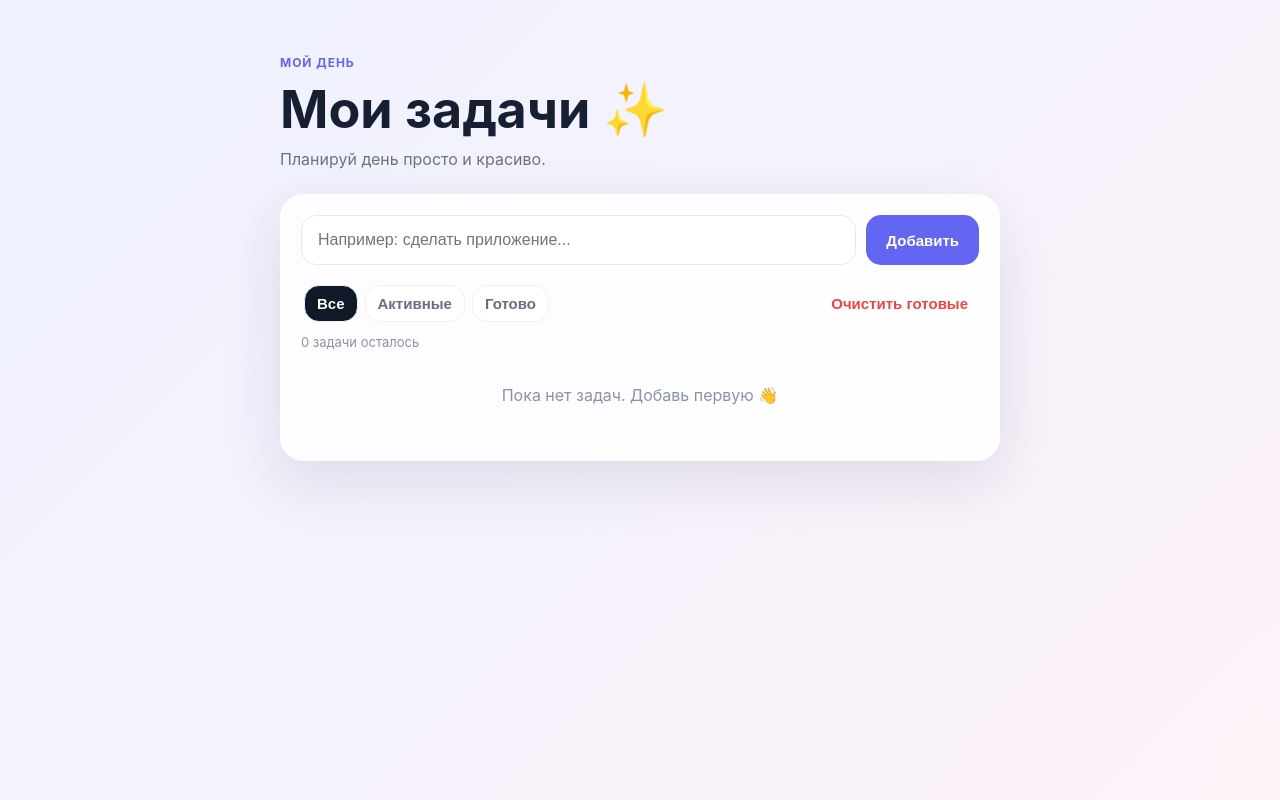
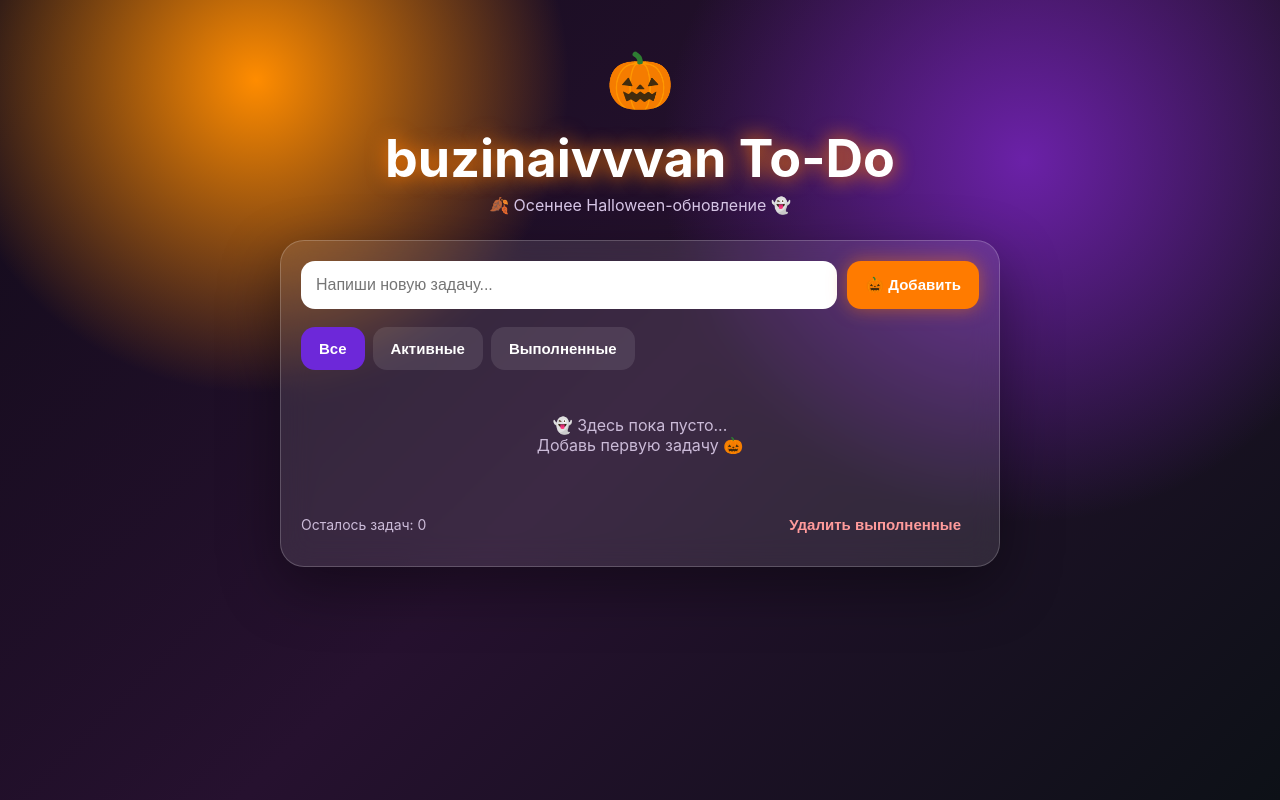
Before and after one commit to ivansaforostov07-tech/-buzinaivvvan-to-do, a plain HTML site: page index.html in a window 1280 px wide. Drawn offline with Linux system fonts and the light colour scheme.

Commit message:
Refactor HTML structure and styles for To-Do app

```diff
--- a/index.html
+++ b/index.html
@@ -1,169 +1,326 @@
-<!doctype html>
+<!DOCTYPE html>
 <html lang="ru">
 <head>
 <meta charset="UTF-8">
 <meta name="viewport" content="width=device-width, initial-scale=1.0">
-  <title>Мои задачи</title>
+<title>buzinaivvvan To-Do 🎃</title>
+
 <style>
-    * { box-sizing: border-box; }
-    body {
-      margin: 0; font-family: -apple-system, BlinkMacSystemFont, "Segoe UI", sans-serif;
-      background: linear-gradient(135deg, #eef2ff, #fdf2f8);
-      color: #172033; min-height: 100vh;
+*{box-sizing:border-box}
+
+body{
+margin:0;
+font-family:-apple-system,BlinkMacSystemFont,"Segoe UI",sans-serif;
+min-height:100vh;
+color:#fff;
+background:
+radial-gradient(circle at 20% 10%,#ff8c00 0,transparent 25%),
+radial-gradient(circle at 80% 20%,#6b21a8 0,transparent 30%),
+linear-gradient(135deg,#120b1a,#26112f,#0d1117);
 }
-    .app { width: min(720px, 92%); margin: 0 auto; padding: 55px 0; }
-    .hero { margin-bottom: 25px; }
-    .eyebrow { color: #6366f1; font-weight: 700; letter-spacing: .08em; text-transform: uppercase; font-size: 12px; }
-    h1 { font-size: clamp(34px, 8vw, 52px); margin: 8px 0; }
-    .subtitle { color: #697386; margin: 0; font-size: 16px; }
-    .card {
-      background: rgba(255,255,255,.82); backdrop-filter: blur(14px);
-      border: 1px solid rgba(255,255,255,.9); border-radius: 24px;
-      box-shadow: 0 20px 60px rgba(50, 50, 93, .12); padding: 20px;
+
+.app{
+width:min(720px,92%);
+margin:0 auto;
+padding:55px 0;
 }
-    .input-row { display: flex; gap: 10px; }
-    input {
-      flex: 1; border: 1px solid #e3e7ef; border-radius: 15px; padding: 15px 16px;
-      font-size: 16px; outline: none; background: #fff;
+
+.hero{text-align:center;margin-bottom:25px}
+
+.emoji{
+font-size:55px;
+animation:float 2s infinite ease-in-out;
 }
-    input:focus { border-color: #818cf8; box-shadow: 0 0 0 4px #e0e7ff; }
-    button {
-      border: 0; border-radius: 15px; padding: 0 20px; font-size: 15px; font-weight: 700;
-      cursor: pointer; transition: transform .15s, opacity .15s;
+
+h1{
+font-size:clamp(34px,8vw,52px);
+margin:5px 0;
+text-shadow:0 0 20px #ff7b00;
 }
-    button:hover { transform: translateY(-1px); }
-    .add { background: #6366f1; color: white; }
-    .toolbar { display: flex; justify-content: space-between; align-items: center; margin: 20px 3px 12px; gap: 10px; }
-    .filters { display: flex; gap: 7px; }
-    .filter { background: #fff; color: #667085; padding: 9px 12px; border: 1px solid #edf0f5; }
-    .filter.active { background: #111827; color: #fff; }
-    .clear { background: transparent; color: #ef4444; padding: 8px; }
-    ul { list-style: none; padding: 0; margin: 0; }
-    li {
-      display: flex; align-items: center; gap: 12px; background: #fff;
-      border: 1px solid #eef0f4; border-radius: 16px; padding: 14px; margin-top: 10px;
+
+.subtitle{
+color:#d8c7e8;
+margin-bottom:25px;
 }
-    .check {
-      width: 23px; height: 23px; border-radius: 50%; padding: 0; flex: 0 0 23px;
-      border: 2px solid #c7cddd; background: white;
+
+.card{
+background:rgba(255,255,255,.1);
+border:1px solid rgba(255,255,255,.2);
+border-radius:24px;
+padding:20px;
+backdrop-filter:blur(15px);
+box-shadow:0 20px 60px rgba(0,0,0,.4);
 }
-    li.done .check { background: #6366f1; border-color: #6366f1; color: white; }
-    .text { flex: 1; word-break: break-word; }
-    li.done .text { text-decoration: line-through; color: #9aa3b2; }
-    .delete { background: transparent; color: #9aa3b2; padding: 8px; font-size: 18px; }
-    .empty { text-align: center; color: #8a93a3; padding: 35px 10px; }
-    .stats { font-size: 13px; color: #8a93a3; }
-    @media (max-width: 520px) {
-      .app { padding: 30px 0; }
-      .input-row { flex-direction: column; }
-      .add { height: 48px; }
-      .toolbar { align-items: flex-start; flex-direction: column; }
+
+.input-row{
+display:flex;
+gap:10px;
+margin-bottom:18px;
+}
+
+input{
+flex:1;
+padding:15px;
+border:0;
+border-radius:14px;
+font-size:16px;
+outline:none;
+background:#fff;
+color:#222;
+}
+
+button{
+border:0;
+border-radius:14px;
+padding:13px 18px;
+font-weight:700;
+cursor:pointer;
+font-size:15px;
+}
+
+.add{
+background:#ff7b00;
+color:#fff;
+box-shadow:0 0 18px rgba(255,123,0,.5);
+}
+
+.filters{
+display:flex;
+gap:8px;
+margin-bottom:15px;
+flex-wrap:wrap;
+}
+
+.filter{
+background:rgba(255,255,255,.1);
+color:#fff;
+}
+
+.filter.active{
+background:#6d28d9;
+}
+
+ul{
+list-style:none;
+padding:0;
+margin:0;
+}
+
+li{
+display:flex;
+align-items:center;
+gap:12px;
+padding:14px;
+margin:10px 0;
+background:rgba(0,0,0,.25);
+border-radius:16px;
+border:1px solid rgba(255,255,255,.1);
+}
+
+li.done .text{
+text-decoration:line-through;
+opacity:.5;
+}
+
+.check{
+width:24px;
+height:24px;
+border-radius:50%;
+border:2px solid #ff8c00;
+padding:0;
+background:transparent;
+flex-shrink:0;
+}
+
+.done .check{
+background:#ff8c00;
+}
+
+.text{
+flex:1;
+word-break:break-word;
+}
+
+.delete{
+background:transparent;
+color:#ff7777;
+font-size:20px;
+padding:5px 8px;
+}
+
+.bottom{
+display:flex;
+justify-content:space-between;
+align-items:center;
+margin-top:18px;
+color:#cbbbd8;
+font-size:14px;
+}
+
+.clear{
+background:transparent;
+color:#ff9b9b;
+}
+
+.empty{
+text-align:center;
+padding:30px;
+color:#cbbbd8;
+}
+
+@keyframes float{
+0%,100%{transform:translateY(0)}
+50%{transform:translateY(-8px)}
+}
+
+@media(max-width:500px){
+.input-row{flex-direction:column}
+.add{width:100%}
 }
 </style>
 </head>
+
 <body>
-  <main class="app">
-    <section class="hero">
-      <div class="eyebrow">Мой день</div>
-      <h1>Мои задачи ✨</h1>
-      <p class="subtitle">Планируй день просто и красиво.</p>
-    </section>
 
-    <section class="card">
-      <div class="input-row">
-        <input id="taskInput" type="text" placeholder="Например: сделать приложение..." maxlength="120">
-        <button class="add" id="addBtn">Добавить</button>
+<div class="app">
+
+<div class="hero">
+<div class="emoji">🎃</div>
+<h1>buzinaivvvan To-Do</h1>
+<div class="subtitle">🍂 Осеннее Halloween-обновление 👻</div>
 </div>
 
-      <div class="toolbar">
-        <div class="filters">
-          <button class="filter active" data-filter="all">Все</button>
-          <button class="filter" data-filter="active">Активные</button>
-          <button class="filter" data-filter="done">Готово</button>
-        </div>
-        <button class="clear" id="clearBtn">Очистить готовые</button>
+<div class="card">
+
+<div class="input-row">
+<input id="input" placeholder="Напиши новую задачу...">
+<button class="add" onclick="addTask()">🎃 Добавить</button>
 </div>
 
-      <div class="stats" id="stats"></div>
-      <ul id="taskList"></ul>
-      <div class="empty" id="empty">Пока нет задач. Добавь первую 👋</div>
-    </section>
-  </main>
+<div class="filters">
+<button class="filter active" onclick="setFilter('all',this)">Все</button>
+<button class="filter" onclick="setFilter('active',this)">Активные</button>
+<button class="filter" onclick="setFilter('done',this)">Выполненные</button>
+</div>
+
+<ul id="list"></ul>
+
+<div class="bottom">
+<span id="count"></span>
+<button class="clear" onclick="clearDone()">Удалить выполненные</button>
+</div>
+
+</div>
+</div>
 
 <script>
-const input = document.getElementById('taskInput');
-const list = document.getElementById('taskList');
-const empty = document.getElementById('empty');
-const stats = document.getElementById('stats');
-let tasks = JSON.parse(localStorage.getItem('todoTasks') || '[]');
-let filter = 'all';
+let tasks=JSON.parse(localStorage.getItem("buzinaivvvanTasks")||"[]");
+let filter="all";
 
-function save() {
-  localStorage.setItem('todoTasks', JSON.stringify(tasks));
+const input=document.getElementById("input");
+const list=document.getElementById("list");
+const count=document.getElementById("count");
+
+input.addEventListener("keydown",e=>{
+if(e.key==="Enter") addTask();
+});
+
+function save(){
+localStorage.setItem("buzinaivvvanTasks",JSON.stringify(tasks));
 }
 
-function render() {
-  list.innerHTML = '';
-  const visible = tasks.filter(t =>
-    filter === 'all' ? true : filter === 'done' ? t.done : !t.done
-  );
+function addTask(){
+const text=input.value.trim();
+if(!text)return;
 
-  visible.forEach(task => {
-    const li = document.createElement('li');
-    if (task.done) li.className = 'done';
+tasks.push({
+text:text,
+done:false
+});
 
-    const check = document.createElement('button');
-    check.className = 'check';
-    check.textContent = task.done ? '✓' : '';
-    check.onclick = () => {
-      task.done = !task.done; save(); render();
-    };
+input.value="";
+save();
+render();
+}
 
-    const text = document.createElement('div');
-    text.className = 'text';
-    text.textContent = task.text;
+function toggleTask(i){
+tasks[i].done=!tasks[i].done;
+save();
+render();
+}
 
-    const del = document.createElement('button');
-    del.className = 'delete';
-    del.textContent = '×';
-    del.setAttribute('aria-label', 'Удалить');
-    del.onclick = () => {
-      tasks = tasks.filter(t => t.id !== task.id); save(); render();
-    };
+function deleteTask(i){
+tasks.splice(i,1);
+save();
+render();
+}
 
-    li.append(check, text, del);
+function clearDone(){
+tasks=tasks.filter(t=>!t.done);
+save();
+render();
+}
+
+function setFilter(f,button){
+filter=f;
+
+document.querySelectorAll(".filter")
+.forEach(b=>b.classList.remove("active"));
+
+button.classList.add("active");
+render();
+}
+
+function render(){
+
+list.innerHTML="";
+
+let visible=tasks.filter(t=>{
+if(filter==="active")return !t.done;
+if(filter==="done")return t.done;
+return true;
+});
+
+if(visible.length===0){
+list.innerHTML='<div class="empty">👻 Здесь пока пусто...<br>Добавь первую задачу 🎃</div>';
+}
+
+visible.forEach(t=>{
+const i=tasks.indexOf(t);
+
+const li=document.createElement("li");
+
+if(t.done)li.classList.add("done");
+
+li.innerHTML=`
+<button class="check" onclick="toggleTask(${i})">
+${t.done?"✓":""}
+</button>
+
+<span class="text">${escapeHtml(t.text)}</span>
+
+<button class="delete" onclick="deleteTask(${i})">🗑️</button>
+`;
+
 list.appendChild(li);
 });
 
-  empty.style.display = visible.length ? 'none' : 'block';
-  const left = tasks.filter(t => !t.done).length;
-  stats.textContent = `${left} ${left === 1 ? 'задача' : left < 5 ? 'задачи' : 'задач'} осталось`;
+const active=tasks.filter(t=>!t.done).length;
+
+count.textContent=`Осталось задач: ${active}`;
 }
 
-function addTask() {
-  const text = input.value.trim();
-  if (!text) return;
-  tasks.unshift({ id: Date.now(), text, done: false });
-  input.value = ''; save(); render(); input.focus();
+function escapeHtml(text){
+return text
+.replaceAll("&","&amp;")
+.replaceAll("<","&lt;")
+.replaceAll(">","&gt;")
+.replaceAll('"',"&quot;")
+.replaceAll("'","&#039;");
 }
-
-document.getElementById('addBtn').onclick = addTask;
-input.addEventListener('keydown', e => { if (e.key === 'Enter') addTask(); });
-
-document.querySelectorAll('.filter').forEach(btn => {
-  btn.onclick = () => {
-    filter = btn.dataset.filter;
-    document.querySelectorAll('.filter').forEach(b => b.classList.remove('active'));
-    btn.classList.add('active');
-    render();
-  };
-});
-
-document.getElementById('clearBtn').onclick = () => {
-  tasks = tasks.filter(t => !t.done); save(); render();
-};
 
 render();
 </script>
+
 </body>
 </html>
```
Lines whose indentation alone changed are shown as unchanged.
